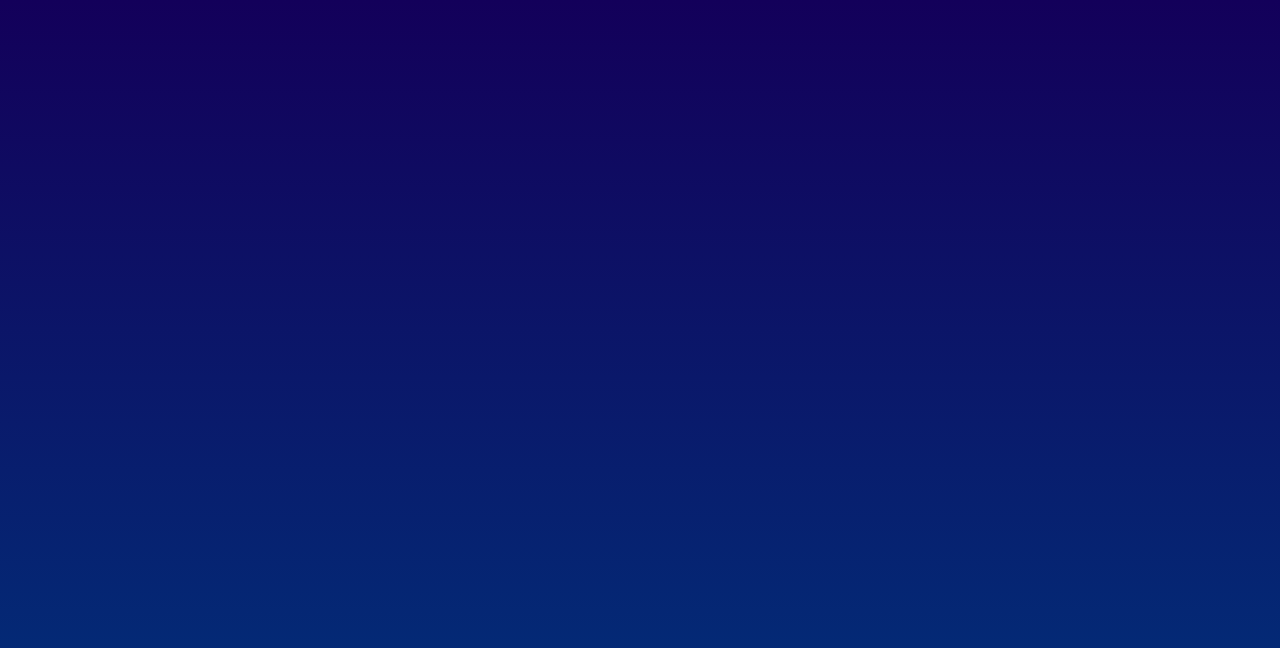
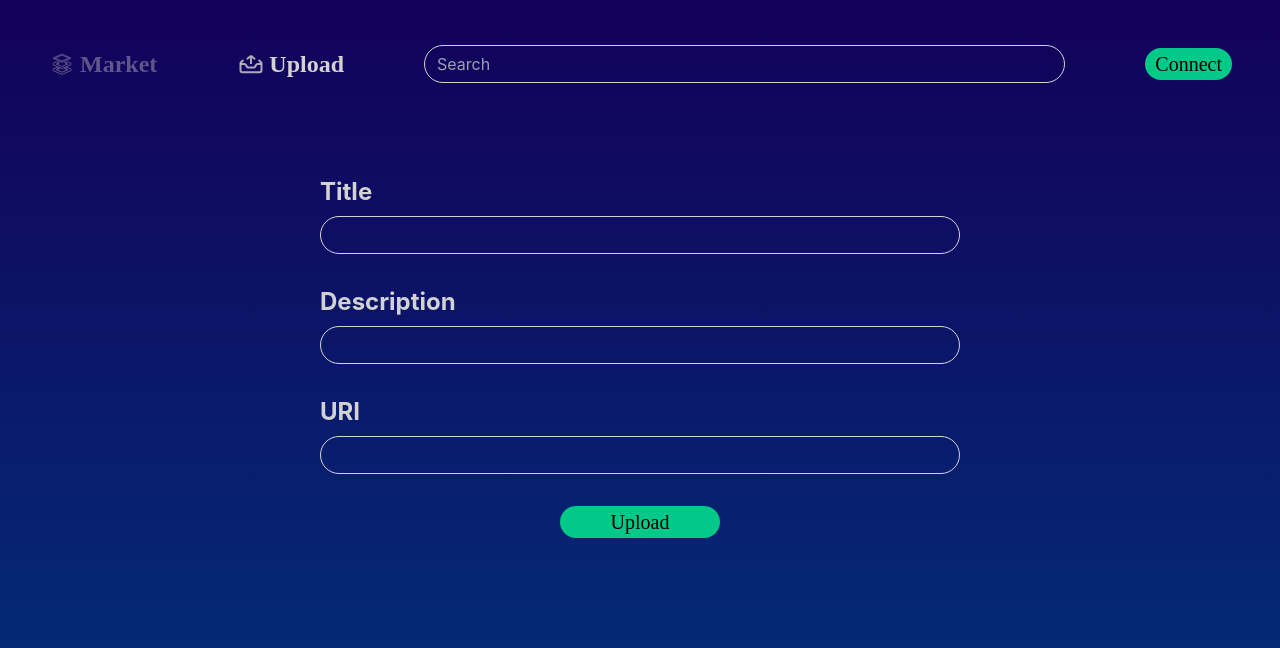
Before and after one commit to cuuquan2703/hackthon-vbi-k10, a React (Create React App) app: page /upload in a window 1280 px wide. Before the commit this address had no page. Shown: the top 648 px of the page. Built offline with nearby package versions, Linux system fonts and the light colour scheme.

Commit message:
feat: upload page

```diff
--- a/src/App.tsx
+++ b/src/App.tsx
@@ -7,7 +7,7 @@ import Header from "./components/header";
 import Card from "./components/card";
 import HomePage from "./page/homepage";
 import View from "./page/view";
-import { Route, Routes } from "react-router-dom";
+import { Outlet, Route, Routes } from "react-router-dom";
 
 function App() {
   const dispatch = useAppDispatch();
@@ -24,10 +24,8 @@ function App() {
 
   return (
     <>
-      <Routes>
-        <Route path="market" element={<HomePage />} />
-        <Route path="/view" element={<View />} />
-      </Routes>
+      <Header />
+      <Outlet />
     </>
   );
 }
--- a/src/components/card/index.tsx
+++ b/src/components/card/index.tsx
@@ -6,34 +6,34 @@ const Card = (props: cardProps) => {
   const [popup, setPopup] = useState<boolean>(false);
   console.log(popup);
   return (
-    <div className="block">
     <div className="w-[15rem] h-[23rem] rounded-[1.25rem] p-0 border-solid border-[0.2rem] border-[#1c82ad]">
       <img
         src="/test/R.jpg"
-          className="w-full rounded-t-[1rem] h-[70%] object-cover"
+        className="w-full h-[70%] object-cover overflow-hidden rounded-t-[1.1rem]"
       />
       <p className="font-roboto-slab text-sm font-normal text-[#d2d2d2]/60 px-[1rem] mt-1">
         {ownerId}
       </p>
+
       <p className="font-roboto-slab text-2xl mb-2 font-normal text-[#d2d2d2] px-[1rem]">
         {title}
       </p>
-        <p className="font-roboto-slab text-lg font-normal text-[#d2d2d2] px-[1rem]">
+      <p className="font-roboto-slab text-lg font-normal text-[#d2d2d2]/60 px-[1rem]">
         {price} NEAR
       </p>
+
       <img
         src="/info.svg"
-          className="none md:visible md:relative md:bottom-4 md:right-[-12rem] md:w-[2rem] md:h-[2rem] md:hover:cursor-pointer"
+        className="none md:visible md:relative md:bottom-4 md:right-[-12.5rem] md:w-[2rem] md:h-[2rem]"
         onMouseEnter={() => setPopup(true)}
         onMouseLeave={() => setPopup(false)}
       />
       <div
-          className={`bg-black/20 text-lightGray/60  backdrop-blur-sm relative bottom-12 right-[-15rem] max-w-fit max-h-fit p-2 ${
+        className={`bg-black/60 backdrop-blur-80  min-h-max w-32 text-lightGray relative bottom-10 right-[-15rem] p-2 ${
           popup ? "visible" : "invisible"
-          } `}
+        }`}
       >
         {des}
-        </div>
       </div>
     </div>
   );
--- a/src/components/header/index.tsx
+++ b/src/components/header/index.tsx
@@ -1,11 +1,17 @@
 import React from "react";
-import { Link } from "react-router-dom";
+import { Link, useLocation, useParams } from "react-router-dom";
 import SearchBar from "../searchBar";
 
 const Header = () => {
+  const param = useLocation();
+  console.log(param);
   return (
     <div className="flex justify-between gap-x-20 my-[3rem] px-[3rem]">
-      <li className="list-none  flex font-roboto-slab text-2xl text-lightGray/40 font-bold items-center gap-x-1 hover:text-lightGray hover:cursor-pointer">
+      <li
+        className={`list-none  flex font-roboto-slab text-2xl ${
+          param.pathname == "/market" ? "text-lightGray" : "text-lightGray/40"
+        } font-bold items-center gap-x-1 hover:text-lightGray hover:cursor-pointer`}
+      >
         <svg
           width="28"
           height="28"
@@ -35,7 +41,11 @@ const Header = () => {
         </svg>
         <Link to="/market">Market</Link>
       </li>
-      <li className="list-none flex font-roboto-slab text-2xl text-lightGray/40 font-bold items-center gap-x-1 hover:text-lightGray hover:cursor-pointer">
+      <li
+        className={`list-none flex font-roboto-slab text-2xl           ${
+          param.pathname == "/upload" ? "text-lightGray" : "text-lightGray/40"
+        } font-bold items-center gap-x-1 hover:text-lightGray hover:cursor-pointer`}
+      >
         <svg
           width="28"
           height="28"
--- a/src/index.tsx
+++ b/src/index.tsx
@@ -5,7 +5,10 @@ import App from "./App";
 import reportWebVitals from "./reportWebVitals";
 import { Provider } from "react-redux";
 import store from "./store";
-import { BrowserRouter } from "react-router-dom";
+import { BrowserRouter, Navigate, Route, Routes } from "react-router-dom";
+import HomePage from "./page/homepage";
+import View from "./page/view";
+import Upload from "./page/upload";
 
 const root = ReactDOM.createRoot(
   document.getElementById("root") as HTMLElement
@@ -14,7 +17,14 @@ root.render(
   <React.StrictMode>
     <Provider store={store}>
       <BrowserRouter>
-        <App />
+        <Routes>
+          <Route path="/" element={<Navigate to="/market" replace />} />
+          <Route path="/" element={<App />}>
+            <Route path="/market" element={<HomePage />} />
+            <Route path="view/:tokenId" element={<View />} />
+            <Route path="/upload" element={<Upload />} />
+          </Route>
+        </Routes>
       </BrowserRouter>
     </Provider>
   </React.StrictMode>
--- a/src/page/homepage/index.tsx
+++ b/src/page/homepage/index.tsx
@@ -5,7 +5,7 @@ import Layout from "../../layout";
 const HomePage = () => {
   const date = new Date();
   return (
-    <Layout>
+    <>
       <p className="w-full flex justify-center mb-16 font-roboto-slab text-5xl mb-2 font-bold text-[#d2d2d2]">
         MARKET
       </p>
@@ -58,7 +58,7 @@ const HomePage = () => {
           />
         </div>
       </div>
-    </Layout>
+    </>
   );
 };
 export default HomePage;
--- /dev/null
+++ b/src/page/upload/index.tsx
@@ -0,0 +1,46 @@
+import React from "react";
+
+const Upload = () => {
+  return (
+    <form className="w-full flex flex-col items-center mt-24">
+      <div className="flex flex-col mb-8 min-w-fit">
+        <label
+          id="title"
+          htmlFor="title"
+          className="text-lightGray font-bold text-2xl mb-2"
+        >
+          Title
+        </label>
+        <input
+          type="text"
+          className="relative m-0 block w-[50vw] min-w-0 flex-auto rounded-[1.25rem] border border-solid border-neutral-300 bg-transparent bg-clip-padding px-3 py-1.5 text-base font-normal text-[#d2d2d2] outline-none transition duration-300 ease-in-out focus:border-[#03C988] focus:text-[#d2d2d2] focus:shadow-te-primary focus:outline-none dark:border-[#1C82AD] dark:text-[#d2d2d2] dark:placeholder:text-[#d2d2d2]/40"
+        />
+      </div>
+      <div className="flex flex-col mb-8">
+        <label htmlFor="des" className="text-lightGray font-bold text-2xl mb-2">
+          Description
+        </label>
+        <input
+          id="des"
+          type="text"
+          className="relative m-0 block w-[50vw] min-w-0 flex-auto rounded-[1.25rem] border border-solid border-neutral-300 bg-transparent bg-clip-padding px-3 py-1.5 text-base font-normal text-[#d2d2d2] outline-none transition duration-300 ease-in-out focus:border-[#03C988] focus:text-[#d2d2d2] focus:shadow-te-primary focus:outline-none dark:border-[#1C82AD] dark:text-[#d2d2d2] dark:placeholder:text-[#d2d2d2]/40"
+        />
+      </div>
+      <div className="flex flex-col mb-8">
+        <label htmlFor="uri" className="text-lightGray font-bold text-2xl mb-2">
+          URI
+        </label>
+        <input
+          id="uri"
+          type="text"
+          className="relative m-0 block w-[50vw] min-w-0 flex-auto rounded-[1.25rem] border border-solid border-neutral-300 bg-transparent bg-clip-padding px-3 py-1.5 text-base font-normal text-[#d2d2d2] outline-none transition duration-300 ease-in-out focus:border-[#03C988] focus:text-[#d2d2d2] focus:shadow-te-primary focus:outline-none dark:border-[#1C82AD] dark:text-[#d2d2d2] dark:placeholder:text-[#d2d2d2]/40"
+        />
+      </div>
+      <button className="h-[2rem] bg-caribbean rounded-[3.125rem] w-[10rem] font-roboto-slab text-xl font-normal">
+        Upload
+      </button>
+    </form>
+  );
+};
+
+export default Upload;
--- a/src/page/view/index.tsx
+++ b/src/page/view/index.tsx
@@ -1,16 +1,19 @@
 import React, { useState } from "react";
+import { useParams } from "react-router-dom";
 import Card from "../../components/card";
 import Layout from "../../layout";
 import { viewsPageProps } from "./type";
 
 const View = () => {
   const date = new Date();
+  const param = useParams();
+  console.log(param.tokenId);
   return (
-    <Layout>
-      <p className="w-full px-48 flex justify-begin mb-12 font-roboto-slab text-5xl font-bold text-[#d2d2d2]">
+    <>
+      <p className="w-full px-20 flex justify-begin mb-12 font-roboto-slab text-5xl font-bold text-[#d2d2d2]">
         NAME
       </p>
-      <div className="w-full flex justify-center px-48">
+      <div className="w-full flex justify-center px-20">
         <div className="flex gap-24">
           <Card
             ownerId="cquan.testnet"
@@ -21,7 +24,7 @@ const View = () => {
             uri="aaaa"
           />
           <div>
-            <div className="w-[80%] mb-8">
+            <div className="w-[60%] mb-8">
               <p className="font-roboto-slab font-bold text-3xl text-lightGray">
                 Title
               </p>
@@ -60,7 +63,7 @@ const View = () => {
           </div>
         </div>
       </div>
-    </Layout>
+    </>
   );
 };
 export default View;
```
Lines whose indentation alone changed are shown as unchanged.
